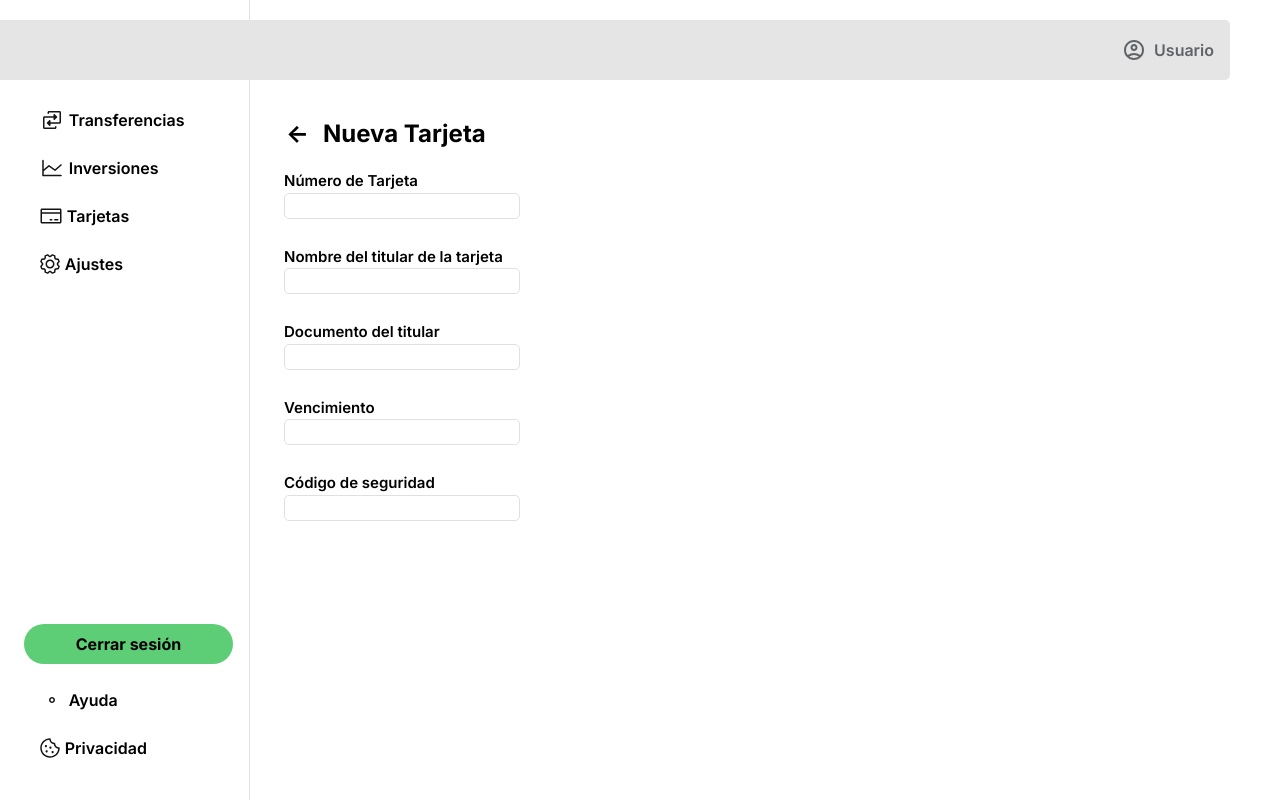
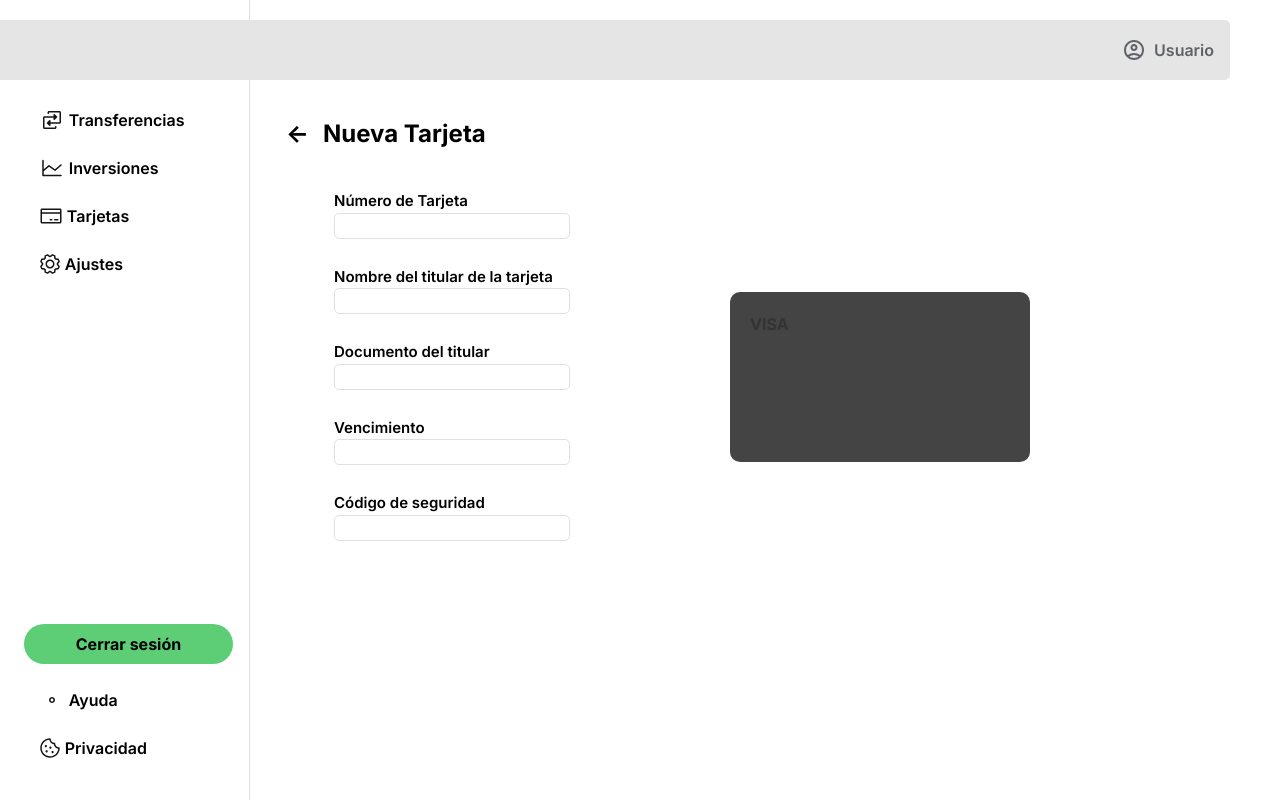
Before and after one commit to Josefinamrm/Billetera_Virtual_Web, a Vue app: page /nueva-tarjeta in a window 1280 px wide. Built offline with nearby package versions, Linux system fonts and the light colour scheme.

Commit message:
new card page done

```diff
--- /dev/null
+++ b/src/components/cardPage/Card.vue
@@ -0,0 +1,75 @@
+<script setup>
+import { ref } from 'vue'
+
+const { number, name, identification, expiration, security } = defineProps({
+  number: String,
+  name: String,
+  expiration: String,
+  security: String
+})
+</script>
+
+<template>
+  <div class="card">
+    <div class="info">
+      <div class="top-info">
+        <p><div class="card-type">VISA</div></p>
+        <!-- Falta hacer el cálculo para que te diga que tarjeta es -->
+        <div class="relevant-info">
+          <h2>
+            <div class="card-number">{{ number }}</div>
+          </h2>
+          <div class="card-name">{{ name }}</div>
+        </div>
+      </div>
+      <div class="bottom-info">
+        <div class="card-expiration">{{ expiration }}</div>
+        <div class="card-security">{{ security }}</div>
+      </div>
+    </div>
+  </div>
+</template>
+
+<style scoped>
+.card {
+  display: flex;
+  background-color: #444444;
+  border-radius: 10px;
+  margin: 10px;
+  padding: 20px;
+  width: 300px;
+  height: 170px;
+  margin-right: 20px;
+}
+
+.info {
+  display: flex;
+  width: 100%;
+  flex-direction: column;
+  justify-content: space-between;
+}
+
+.bottom-info {
+  display: flex;
+  width: 100%;
+  flex-direction: row;
+  justify-content: space-between;
+}
+.top-info {
+  display: flex;
+  width: 100%;
+  flex-direction: column;
+  justify-content: space-between;
+}
+div {
+  color: white;
+  font-weight: 600;
+}
+
+.card-type {
+  margin: 0;
+  padding: 0;
+  color:#333333;
+  font-weight: bold;
+}
+</style>
--- /dev/null
+++ b/src/components/cardPage/NewCardPage.vue
@@ -0,0 +1,241 @@
+<!-- <script>
+import { useRouter } from 'vue-router'
+import { ref } from 'vue'
+import Card from './Card.vue'
+
+const router = useRouter()
+
+const number = ref('')
+const name = ref('')
+const identification = ref('')
+const expiration = ref('')
+const security = ref('')
+
+function goToMainCardPage() {
+  router.push('./tarjetas')
+}
+</script>
+
+<template>
+  <div class="app-container">
+    <div class="title">
+      <button class="back" @click="goToMainCardPage"><h2><-</h2></button>
+      <h2>Nueva Tarjeta</h2>
+    </div>
+
+    <div class="newCard">
+      <div class="attributes">
+        <div class="number">
+          <label for="number">Número de Tarjeta</label>
+          <div class="text-box"><input type="text" id="number" name="number" /></div>
+        </div>
+        <div class="name">
+          <label for="name">Nombre del titular de la tarjeta</label>
+          <div class="text-box"><input type="text" id="name" name="name" /></div>
+        </div>
+        <div class="identification">
+          <label for="identification">Documento del titular</label>
+          <div class="text-box">
+            <input type="text" id="identification" name="identidication" />
+          </div>
+        </div>
+        <div class="expiration">
+          <label for="expiration">Vencimiento</label>
+          <div class="text-box"><input type="text" id="expiration" name="expiration" /></div>
+        </div>
+        <div class="security">
+          <label for="security">Código de seguridad</label>
+          <div class="text-box"><input type="text" id="security" name="security" /></div>
+        </div>
+      </div>
+      <Card class="card"></Card>
+    </div>
+  </div>
+</template>
+
+<style scoped>
+h2 {
+  color: black;
+  font-size: 20px;
+  margin: 2px;
+  padding: 0;
+  font-size: 1.5rem;
+  margin-bottom: 1rem;
+}
+
+.title {
+  display: flex;
+  flex-direction: row;
+  gap: 10px;
+  margin-bottom: 20px;
+}
+
+.app-container {
+  display: flex;
+  flex-direction: column;
+  margin-left: 10px;
+}
+
+.text-box {
+  width: min-content;
+  border-style: solid;
+  border-width: 1px;
+  border-color: #e0e0e0;
+  border-radius: 5px;
+  margin-bottom: 25px;
+}
+
+label {
+  font-size: 15px;
+  font-weight: 600;
+  color: #000000;
+  margin-top: 15px;
+  margin-bottom: 25px;
+}
+
+.newCard {
+  display: flex;
+  flex-direction: row;
+  align-items: center;
+  gap: 150px;
+  padding-left: 50px;
+}
+
+.card {
+  width: 300px;
+  height: 200px;
+  border-radius: 10px;
+  background-color: #e0e0e0;
+  margin-left: 20px;
+}
+</style> -->
+
+<script setup>
+import { ref } from 'vue'
+import { useRouter } from 'vue-router'
+import Card from './Card.vue'
+
+// Definimos los datos usando ref, ya que setup ya actúa como el contexto del componente
+const router = useRouter()
+
+const number = ref('')
+const name = ref('')
+const identification = ref('')
+const expiration = ref('')
+const security = ref('')
+
+// Definimos la función para navegar a la página de tarjetas
+function goToMainCardPage() {
+  router.push('./tarjetas')
+}
+</script>
+
+<template>
+  <div class="app-container">
+    <div class="title">
+      <button class="back" @click="goToMainCardPage"><h2><-</h2></button>
+      <h2>Nueva Tarjeta</h2>
+    </div>
+
+    <div class="newCard">
+      <div class="attributes">
+        <div class="number">
+          <label for="number">Número de Tarjeta</label>
+          <div class="text-box">
+            <input type="text" id="number" name="number" v-model="number" />
+          </div>
+        </div>
+        <div class="name">
+          <label for="name">Nombre del titular de la tarjeta</label>
+          <div class="text-box">
+            <input type="text" id="name" name="name" v-model="name" />
+          </div>
+        </div>
+        <div class="identification">
+          <label for="identification">Documento del titular</label>
+          <div class="text-box">
+            <input type="text" id="identification" name="identification" v-model="identification" />
+          </div>
+        </div>
+        <div class="expiration">
+          <label for="expiration">Vencimiento</label>
+          <div class="text-box">
+            <input type="text" id="expiration" name="expiration" v-model="expiration" />
+          </div>
+        </div>
+        <div class="security">
+          <label for="security">Código de seguridad</label>
+          <div class="text-box">
+            <input type="text" id="security" name="security" v-model="security" />
+          </div>
+        </div>
+      </div>
+
+      <!-- Pasamos las propiedades al componente Card -->
+      <Card
+        class="card"
+        :number="number"
+        :name="name"
+        :identification="identification"
+        :expiration="expiration"
+        :security="security"
+      />
+    </div>
+  </div>
+</template>
+<style scoped>
+h2 {
+  color: black;
+  font-size: 20px;
+  margin: 2px;
+  padding: 0;
+  font-size: 1.5rem;
+  margin-bottom: 1rem;
+}
+
+.title {
+  display: flex;
+  flex-direction: row;
+  gap: 10px;
+  margin-bottom: 20px;
+}
+
+.app-container {
+  display: flex;
+  flex-direction: column;
+  margin-left: 10px;
+}
+
+.text-box {
+  width: min-content;
+  border-style: solid;
+  border-width: 1px;
+  border-color: #e0e0e0;
+  border-radius: 5px;
+  margin-bottom: 25px;
+}
+
+label {
+  font-size: 15px;
+  font-weight: 600;
+  color: #000000;
+  margin-top: 15px;
+  margin-bottom: 25px;
+}
+
+.newCard {
+  display: flex;
+  flex-direction: row;
+  align-items: center;
+  gap: 150px;
+  padding-left: 50px;
+}
+
+/* .card {
+  width: 300px;
+  height: 200px;
+  border-radius: 10px;
+  background-color: #e0e0e0;
+  margin-left: 20px;
+} */
+</style>
--- a/src/components/mainCardPage/cardPage.vue
+++ b/src/components/cardPage/mainCardPage.vue
@@ -87,9 +87,6 @@ h2 {
   justify-content: flex-start;
   align-items: center;
 }
-.card {
-  gap: 10px;
-}
 
 @media (max-width: 768px) {
   .cards-display {
--- a/src/components/mainCardPage/Card.vue
+++ /dev/null
@@ -1,28 +0,0 @@
-<template>
-  <div class="card">
-    <h3>Visa</h3>
-  </div>
-</template>
-
-<style scoped>
-div {
-  display: flex;
-  justify-content: flex-start;
-  align-items: center;
-  align-content: flex-start;
-}
-.card {
-  background-color: #444444;
-  border-radius: 10px;
-  margin: 10px;
-  padding: 20px;
-  width: 300px;
-  height: 170px;
-}
-h3 {
-  color: white;
-  font-size: 15px;
-  margin: 2px;
-  padding: 0;
-}
-</style>
--- a/src/components/mainCardPage/NewCardPage.vue
+++ /dev/null
@@ -1,71 +0,0 @@
-<template>
-  <div class="app-container">
-    <div class="title">
-      <h2><-</h2>
-      <h2>Nueva Tarjeta</h2>
-    </div>
-
-    <div class="attributes">
-      <div class="number">
-        <label for="number">Número de Tarjeta</label>
-        <div class="text-box"><input type="text" id="number" name="number" /></div>
-      </div>
-      <div class="name">
-        <label for="name">Nombre del titular de la tarjeta</label>
-        <div class="text-box"><input type="text" id="name" name="name" /></div>
-      </div>
-      <div class="identification">
-        <label for="identification">Documento del titular</label>
-        <div class="text-box"><input type="text" id="identification" name="identidication" /></div>
-      </div>
-      <div class="expiration">
-        <label for="expiration">Vencimiento</label>
-        <div class="text-box"><input type="text" id="expiration" name="expiration" /></div>
-      </div>
-      <div class="security">
-        <label for="security">Código de seguridad</label>
-        <div class="text-box"><input type="text" id="security" name="security" /></div>
-      </div>
-    </div>
-  </div>
-</template>
-
-<style scoped>
-h2 {
-  color: black;
-  font-size: 20px;
-  margin: 2px;
-  padding: 0;
-  font-size: 1.5rem;
-  margin-bottom: 1rem;
-}
-
-.title {
-  display: flex;
-  flex-direction: row;
-  gap: 10px;
-}
-
-.app-container {
-  display: flex;
-  flex-direction: column;
-  margin-left: 10px;
-}
-
-.text-box {
-  width: min-content;
-  border-style: solid;
-  border-width: 1px;
-  border-color: #e0e0e0;
-  border-radius: 5px;
-  margin-bottom: 25px;
-}
-
-label {
-  font-size: 15px;
-  font-weight: 600;
-  color: #000000;
-  margin-top: 15px;
-  margin-bottom: 25px;
-}
-</style>
--- a/src/router/index.js
+++ b/src/router/index.js
@@ -23,12 +23,12 @@ const router = createRouter({
     {
       path: '/tarjetas',
       name: 'cards',
-      component: () => import('../components/mainCardPage/cardPage.vue')
+      component: () => import('../components/cardPage/mainCardPage.vue')
     },
     {
       path: '/nueva-tarjeta',
       name: 'newCard',
-      component: () => import('../components/mainCardPage/NewCardPage.vue')
+      component: () => import('../components/cardPage/NewCardPage.vue')
     },
     {
       path: '/panel',
```
Also changed, not shown: src/components/cardPage/cardInfo.vue (renamed from src/components/mainCardPage/cardInfo.vue).
